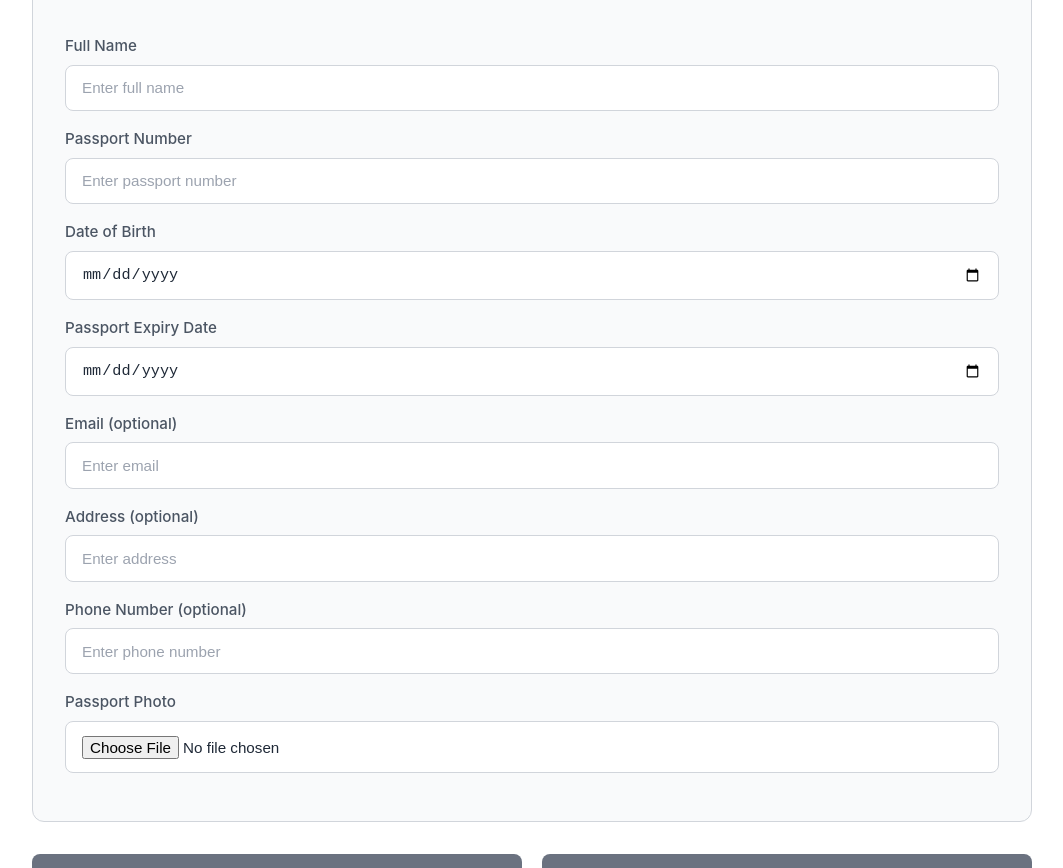
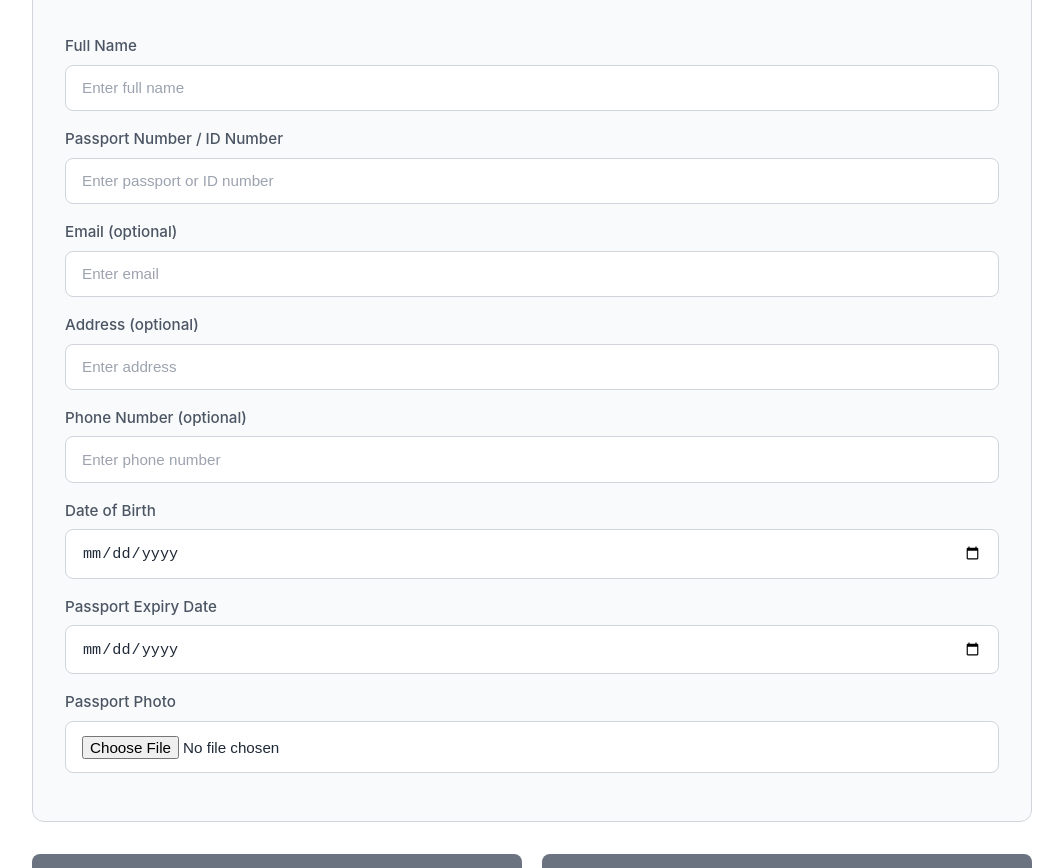
Before and after one commit to engjellberisha17/passport-app-berishaapartments, a Next.js app: page / in a window 1280 px wide. Shown: the part 420-1288 px from the top of the page, without its empty margins (108-1171 px from the left). Built offline with nearby package versions, Linux system fonts and the light colour scheme; no server answers.

Commit message:
ID number update

```diff
--- a/src/app/api/send-email/route.js
+++ b/src/app/api/send-email/route.js
@@ -48,9 +48,9 @@ export async function POST(req) {
         <div class="person">
           <h2>${p.full_name} (${index + 1})</h2>
           <p><strong>Full Name:</strong> ${p.full_name}</p>
-          <p><strong>Passport Number:</strong> ${p.passport_number}</p>
+          <p><strong>Passport Number / ID Number:</strong> ${p.passport_number}</p>
           <p><strong>Date of Birth:</strong> ${p.date_of_birth}</p>
-          <p><strong>Expiry Date:</strong> ${p.expiry_date}</p>
+          <p><strong>Passport Expiry Date:</strong> ${p.expiry_date}</p>
           <p><strong>Email:</strong> ${p.email || 'N/A'}</p>
           <p><strong>Address:</strong> ${p.address || 'N/A'}</p>
           <p><strong>Phone Number:</strong> ${p.phone_number || 'N/A'}</p>
--- a/src/app/page.js
+++ b/src/app/page.js
@@ -18,6 +18,7 @@ const PassportForm = () => {
     },
   ]);
   const [status, setStatus] = useState('');
+  const [showSuccess, setShowSuccess] = useState(false); // ✅ new state
 
   const handleChange = (index, e) => {
     const { name, value } = e.target;
@@ -100,6 +101,7 @@ const PassportForm = () => {
       if (!emailRes.ok) throw new Error('Failed to send email');
 
       setStatus('✅ Data saved and email sent successfully!');
+      setShowSuccess(true); // ✅ show overlay
       setPersons([
         {
           full_name: '',
@@ -144,28 +146,28 @@ const PassportForm = () => {
                 )}
               </div>
 
-              <div className={styles.inputGroup}>
-                <label htmlFor={`full_name_${index}`}>Full Name</label>
-                <input
-                  id={`full_name_${index}`}
-                  name="full_name"
-                  placeholder="Enter full name"
-                  value={person.full_name}
-                  onChange={(e) => handleChange(index, e)}
-                  required
-                />
-              </div>
-              <div className={styles.inputGroup}>
-                <label htmlFor={`passport_number_${index}`}>Passport Number</label>
-                <input
-                  id={`passport_number_${index}`}
-                  name="passport_number"
-                  placeholder="Enter passport number"
-                  value={person.passport_number}
-                  onChange={(e) => handleChange(index, e)}
-                  required
-                />
-              </div>
+              {/* Form Fields */}
+              {[
+                { label: 'Full Name', name: 'full_name', placeholder: 'Enter full name' },
+                { label: 'Passport Number / ID Number', name: 'passport_number', placeholder: 'Enter passport or ID number' },
+                { label: 'Email (optional)', name: 'email', placeholder: 'Enter email', type: 'email' },
+                { label: 'Address (optional)', name: 'address', placeholder: 'Enter address' },
+                { label: 'Phone Number (optional)', name: 'phone_number', placeholder: 'Enter phone number' },
+              ].map(({ label, name, placeholder, type = 'text' }) => (
+                <div key={name} className={styles.inputGroup}>
+                  <label htmlFor={`${name}_${index}`}>{label}</label>
+                  <input
+                    id={`${name}_${index}`}
+                    name={name}
+                    placeholder={placeholder}
+                    type={type}
+                    value={person[name]}
+                    onChange={(e) => handleChange(index, e)}
+                    required={name === 'full_name' || name === 'passport_number'}
+                  />
+                </div>
+              ))}
+
               <div className={styles.inputGroup}>
                 <label htmlFor={`date_of_birth_${index}`}>Date of Birth</label>
                 <input
@@ -178,6 +180,7 @@ const PassportForm = () => {
                   className={styles.datePickerInput}
                 />
               </div>
+
               <div className={styles.inputGroup}>
                 <label htmlFor={`expiry_date_${index}`}>Passport Expiry Date</label>
                 <input
@@ -190,37 +193,7 @@ const PassportForm = () => {
                   className={styles.datePickerInput}
                 />
               </div>
-              <div className={styles.inputGroup}>
-                <label htmlFor={`email_${index}`}>Email (optional)</label>
-                <input
-                  id={`email_${index}`}
-                  name="email"
-                  type="email"
-                  placeholder="Enter email"
-                  value={person.email}
-                  onChange={(e) => handleChange(index, e)}
-                />
-              </div>
-              <div className={styles.inputGroup}>
-                <label htmlFor={`address_${index}`}>Address (optional)</label>
-                <input
-                  id={`address_${index}`}
-                  name="address"
-                  placeholder="Enter address"
-                  value={person.address}
-                  onChange={(e) => handleChange(index, e)}
-                />
-              </div>
-              <div className={styles.inputGroup}>
-                <label htmlFor={`phone_number_${index}`}>Phone Number (optional)</label>
-                <input
-                  id={`phone_number_${index}`}
-                  name="phone_number"
-                  placeholder="Enter phone number"
-                  value={person.phone_number}
-                  onChange={(e) => handleChange(index, e)}
-                />
-              </div>
+
               <div className={styles.inputGroup}>
                 <label htmlFor={`file_${index}`}>Passport Photo</label>
                 <input
@@ -248,6 +221,19 @@ const PassportForm = () => {
 
         <p className={styles.status}>{status}</p>
       </div>
+
+      {/* ✅ Overlay */}
+      {showSuccess && (
+        <div className={styles.overlay}>
+          <div className={styles.overlayBox}>
+            <h2>✅ Thank you!</h2>
+            <p>Your submission was successful.<br />You can now close this tab.</p>
+            <button onClick={() => setShowSuccess(false)} className={styles.closeBtn}>
+              Close
+            </button>
+          </div>
+        </div>
+      )}
     </main>
   );
 };
--- a/src/app/page.module.css
+++ b/src/app/page.module.css
@@ -131,6 +131,48 @@
   border-radius: 8px;
 }
 
+.overlay {
+  position: fixed;
+  top: 0;
+  left: 0;
+  width: 100vw;
+  height: 100vh;
+  background-color: rgba(0,0,0,0.6);
+  display: flex;
+  align-items: center;
+  justify-content: center;
+  z-index: 9999;
+}
+
+.overlayBox {
+  background: white;
+  padding: 2rem 3rem;
+  border-radius: 16px;
+  text-align: center;
+  box-shadow: 0 0 30px rgba(0,0,0,0.2);
+  animation: fadeIn 0.3s ease-in-out;
+}
+
+.closeBtn {
+  margin-top: 1rem;
+  background: #2D3748;
+  color: white;
+  border: none;
+  padding: 0.6rem 1.2rem;
+  border-radius: 8px;
+  cursor: pointer;
+}
+
+.closeBtn:hover {
+  background: #4A5568;
+}
+
+@keyframes fadeIn {
+  from { opacity: 0; transform: scale(0.95); }
+  to { opacity: 1; transform: scale(1); }
+}
+
+
 /* Responsive design */
 @media (max-width: 768px) {
   .header {
```
